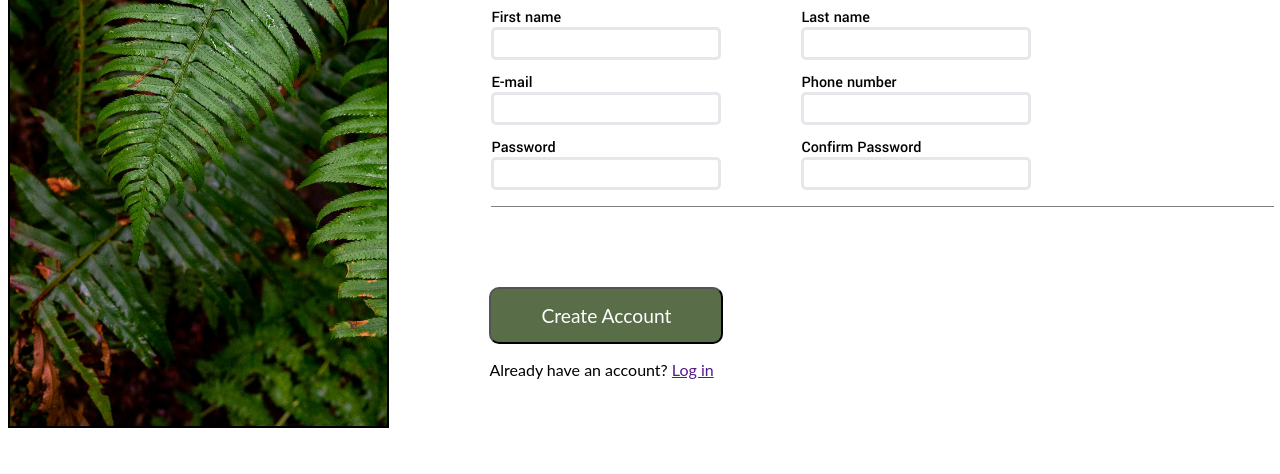
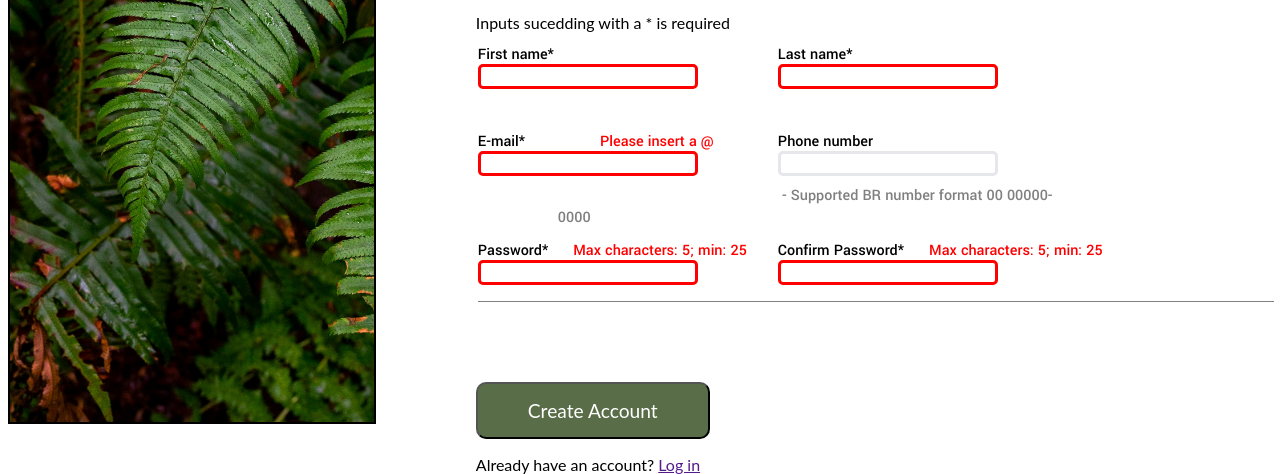
Before and after one commit to peppegiu/sign_up_form_odin-project, a plain HTML site: page index.html in a window 1280 px wide. Shown: the part 384-858 px from the top of the page. Before the commit the page ends 820 px from the top, so only its background shows below. Drawn offline with Linux system fonts and the light colour scheme; a web font is replaced by a local one.

Commit message:
Add layers of validation on project
Users can identify if his input is correct

```diff
--- a/index.html
+++ b/index.html
@@ -20,18 +20,38 @@
         </div>
         <div class="login">
             <h1>Let's do this!</h1>
+            <p>Inputs sucedding with a * is required</p>
             <form action="">
                 <fieldset>
-                    <p><label for="first-name">First name</label><input id="first-name" name="first-name" type="text"></p>
-                    <p><label for="last-name">Last name</label><input id="last-name" name="last-name" type="text"></p>
+                    <p>
+                        <label for="first-name">First name*</label>
+                        <input id="first-name" name="first-name" type="text" required>
+                    </p>
+                    <p>
+                        <label for="last-name">Last name*</label>
+                        <input id="last-name" name="last-name" type="text" required>
+                    </p>
                 </fieldset>
                 <fieldset>
-                    <p><label for="e-mail">E-mail</label><input id="e-mail" name="e-mail" type="email"></p>
-                    <p><label for="phone">Phone number</label><input id="phone" name="phone" type="tel"></p>
+                    <p>
+                        <label for="e-mail">E-mail*</label>
+                        <input id="e-mail" name="e-mail" type="email" required>
+                    </p>
+                    <p>
+                        <label for="phone">Phone number</label>
+                        <input id="phone" name="phone" type="tel">
+                        <label id="info">- Supported BR number format 00 00000-0000</label>
+                    </p>
                 </fieldset>
                 <fieldset>
-                    <p><label for="pwd">Password</label><input id="pwd" name="pwd" type="password"></p>
-                    <p><label for="cf-pwd">Confirm Password</label><input id="cf-pwd" name="cf-pwd" type="password"></p>
+                    <p>
+                        <label for="pwd">Password*</label>
+                        <input id="pwd" name="pwd" type="password" pattern="^[\w\W]{5,30}$" required>
+                    </p>
+                    <p>
+                        <label for="cf-pwd">Confirm Password*</label>
+                        <input id="cf-pwd" name="cf-pwd" type="password" pattern="^[\w\W]{5,30}$" required>
+                    </p>
                 </fieldset>
 
                 <div class="submit">
--- a/style.css
+++ b/style.css
@@ -1,3 +1,8 @@
+* {
+    box-sizing: border-box;
+}
+
+
 @font-face {
     font-family: norse-bold;
     src: url(./fonts/Norse-Bold.otf);
@@ -125,6 +130,30 @@ main .login form fieldset input {
     border-radius: 5px;
 }
 
+input:invalid {
+    border: 3px red solid !important;
+}
+
+input:focus {
+    box-shadow: darkblue 3px solid !important;
+    border: 3px solid blue !important;
+
+    border-width: 2px;
+    outline: none;
+}
+
+label:has(+ input[type="email"]:invalid)::after {
+    color: red;
+    margin-left: 75px;
+    content: "Please insert a @";
+}
+
+label:has(+ input[type="password"]:invalid)::after {
+    color: red;
+    margin-left: 25px;
+    content: "Max characters: 5; min: 25";
+}
+
 main .login form button {
     background-color: #596D48;
     color: white;
@@ -132,3 +161,14 @@ main .login form button {
     border-radius: 10px;
     font-size: 1.2rem;
 }
+
+form fieldset {
+    margin-bottom: 30px;
+}
+
+form fieldset:nth-of-type(2) label:last-child  {
+    position: relative;
+    top: 30px;
+    left: -220px;
+    color: gray;
+}
```
